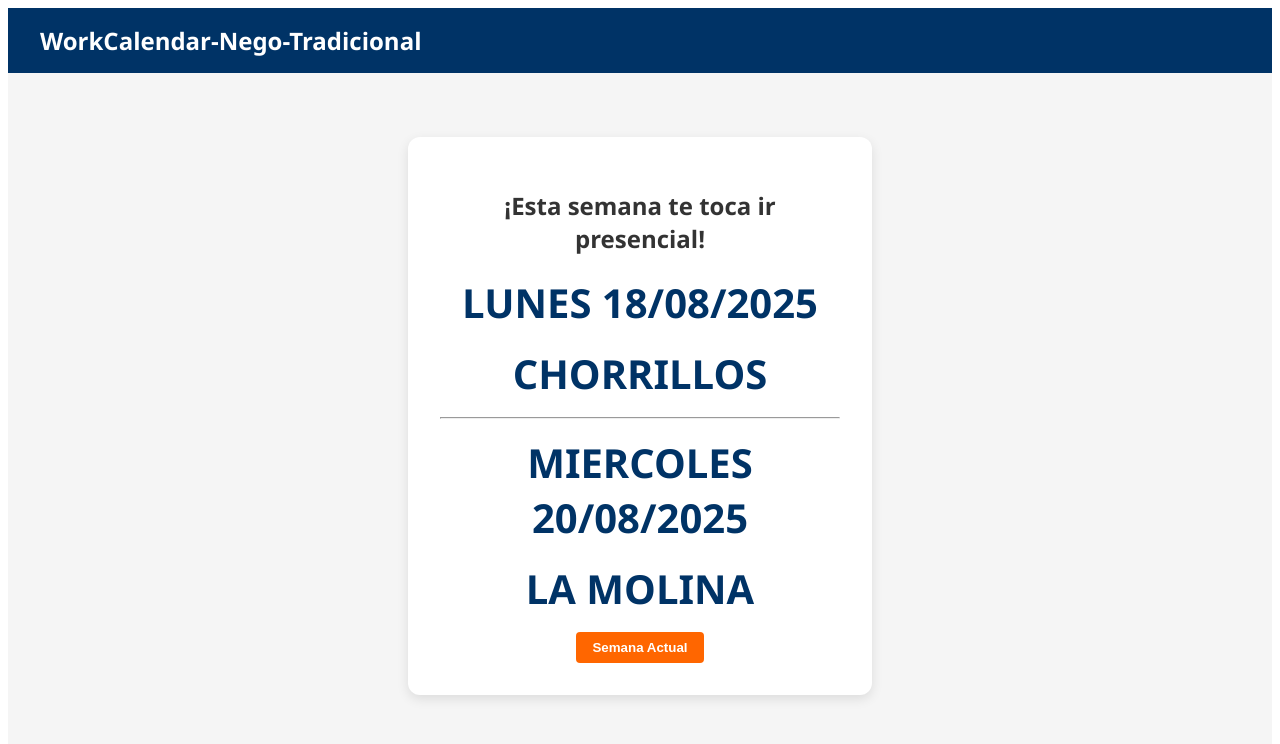
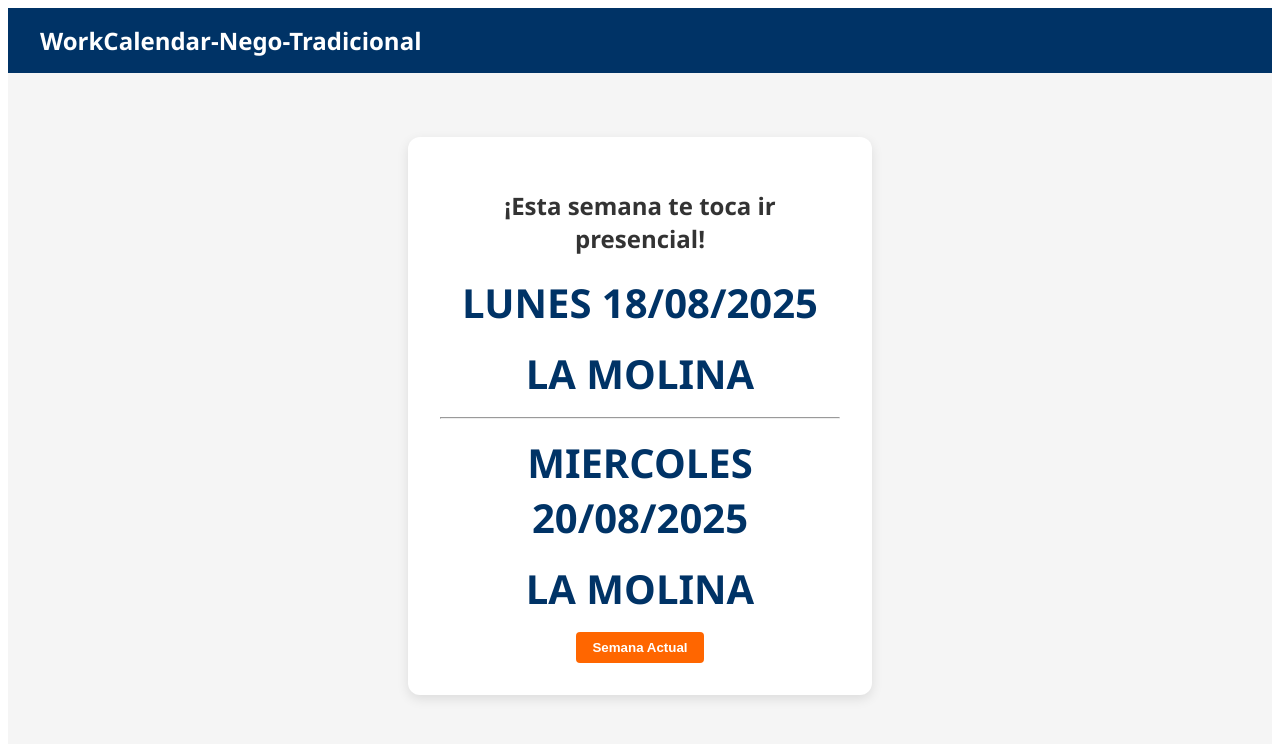
Before and after one commit to julio201801/workcalendar, an Angular app: page / in a window 1280 px wide. Both pictures are taken after a click on the button "Siguiente semana". Shown: the top 744 px of the page. Built offline with nearby package versions, Linux system fonts and the light colour scheme.

Commit message:
cambio de agencia

```diff
--- a/src/app/app.html
+++ b/src/app/app.html
@@ -17,7 +17,7 @@
       <h2>¡Esta semana te toca ir presencial!</h2>
       @if(ifDay) {
         <h1>LUNES {{resultado}}</h1>
-        <h1>CHORRILLOS</h1>
+        <h1>LA MOLINA</h1>
         <hr />
         <h1>MIERCOLES {{nextWednesdayResult}}</h1>
         <h1>LA MOLINA</h1>
```
